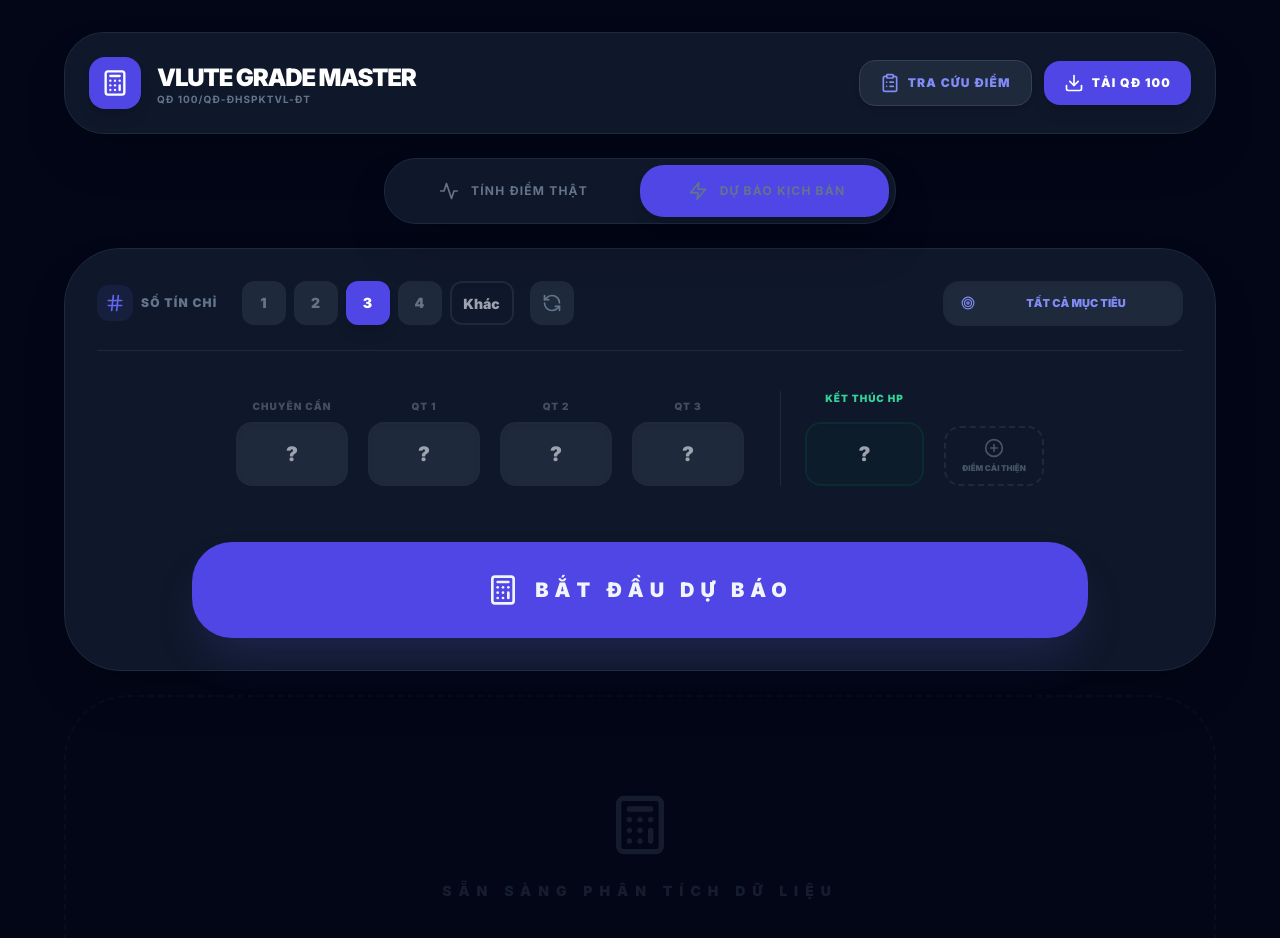
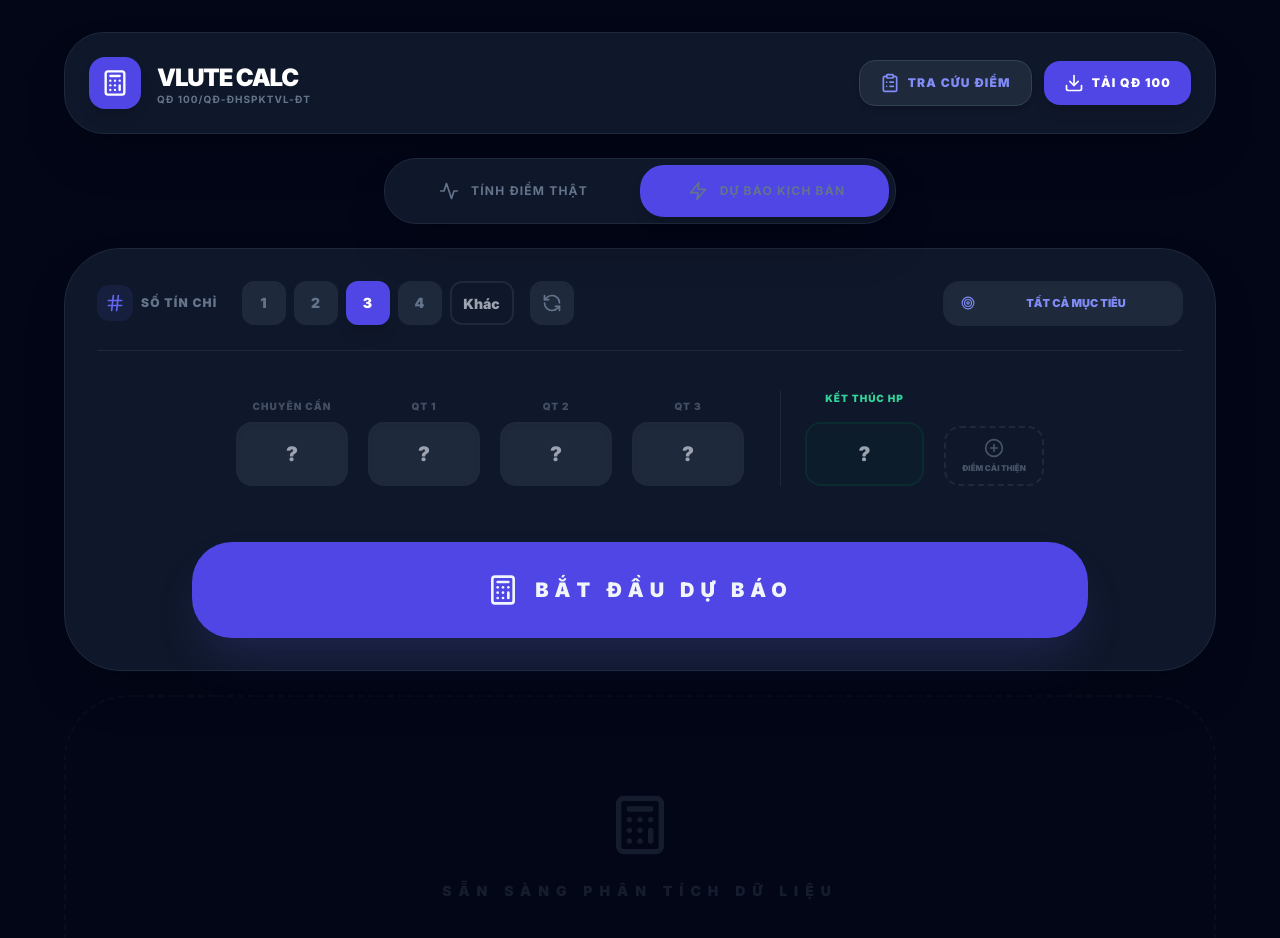
Before and after one commit to Q-Khanhslee-97/A-Plus, a React (Vite) app: page / in a window 1280 px wide. Shown: the top 938 px of the page. Built offline with nearby package versions, Linux system fonts and the light colour scheme.

Commit message:
Update Header.tsx

```diff
--- a/components/Header.tsx
+++ b/components/Header.tsx
@@ -13,7 +13,7 @@ const Header: React.FC<HeaderProps> = ({ onShowGradeTable }) => {
           <Calculator className="w-7 h-7 text-white" />
         </div>
         <div>
-          <h1 className="text-2xl font-black uppercase tracking-tighter text-white">VLUTE GRADE Master </h1>
+          <h1 className="text-2xl font-black uppercase tracking-tighter text-white">VLUTE Calc </h1>
           <p className="text-[10px] font-bold text-slate-500 uppercase tracking-widest leading-none">QĐ 100/QĐ-ĐHSPKTVL-ĐT</p>
         </div>
       </div>
```
